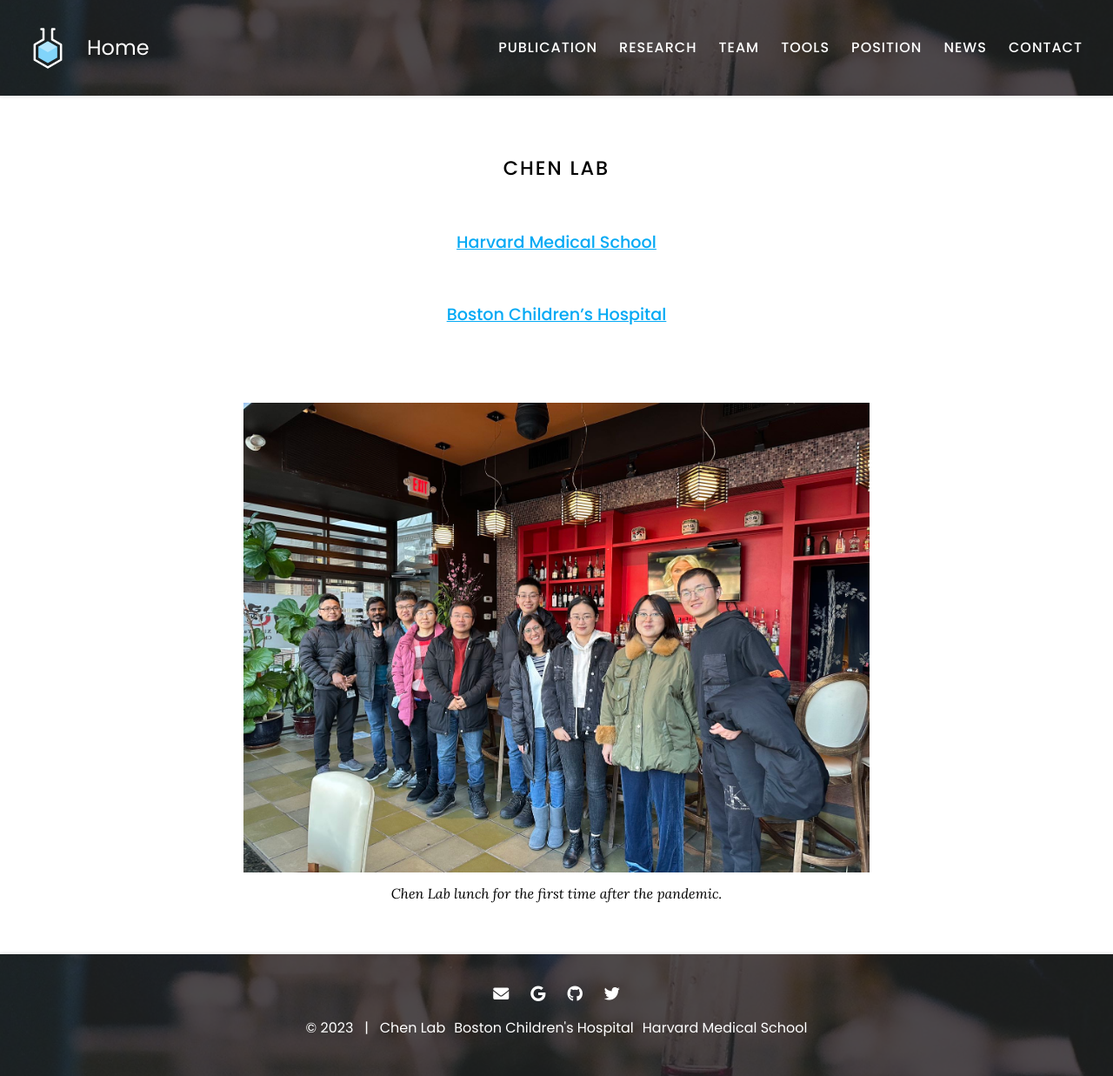
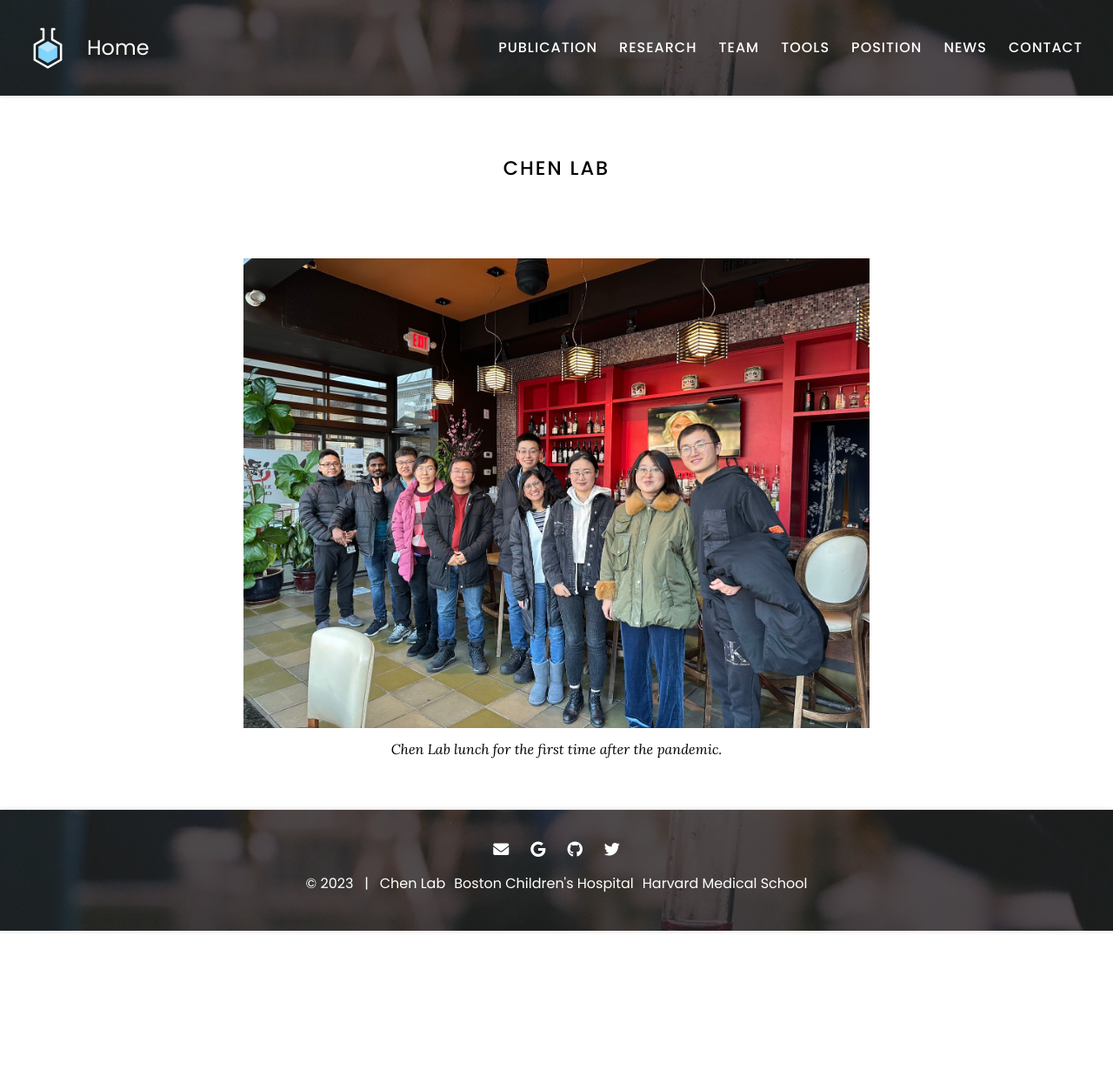
Before and after one commit to kaifuchenlab/kaifuchenlab.github.io, a Jekyll site: the page built from index.md, in a window 1280 px wide. Shown: the whole page at 87% size. Built offline with Jekyll 4.4.1, drawn with Linux system fonts in a browser that asks for light colours; after the commit the page ends 1070 px from its top, so only the background shows below that.

Commit message:
Update index.md

```diff
--- a/index.md
+++ b/index.md
@@ -2,8 +2,6 @@
 title: Home
 ---
 # Chen Lab
-### [Harvard Medical School](https://hms.harvard.edu)
-### [Boston Children's Hospital](http://www.childrenshospital.org)
 
 {%
   include gallery.html
```
